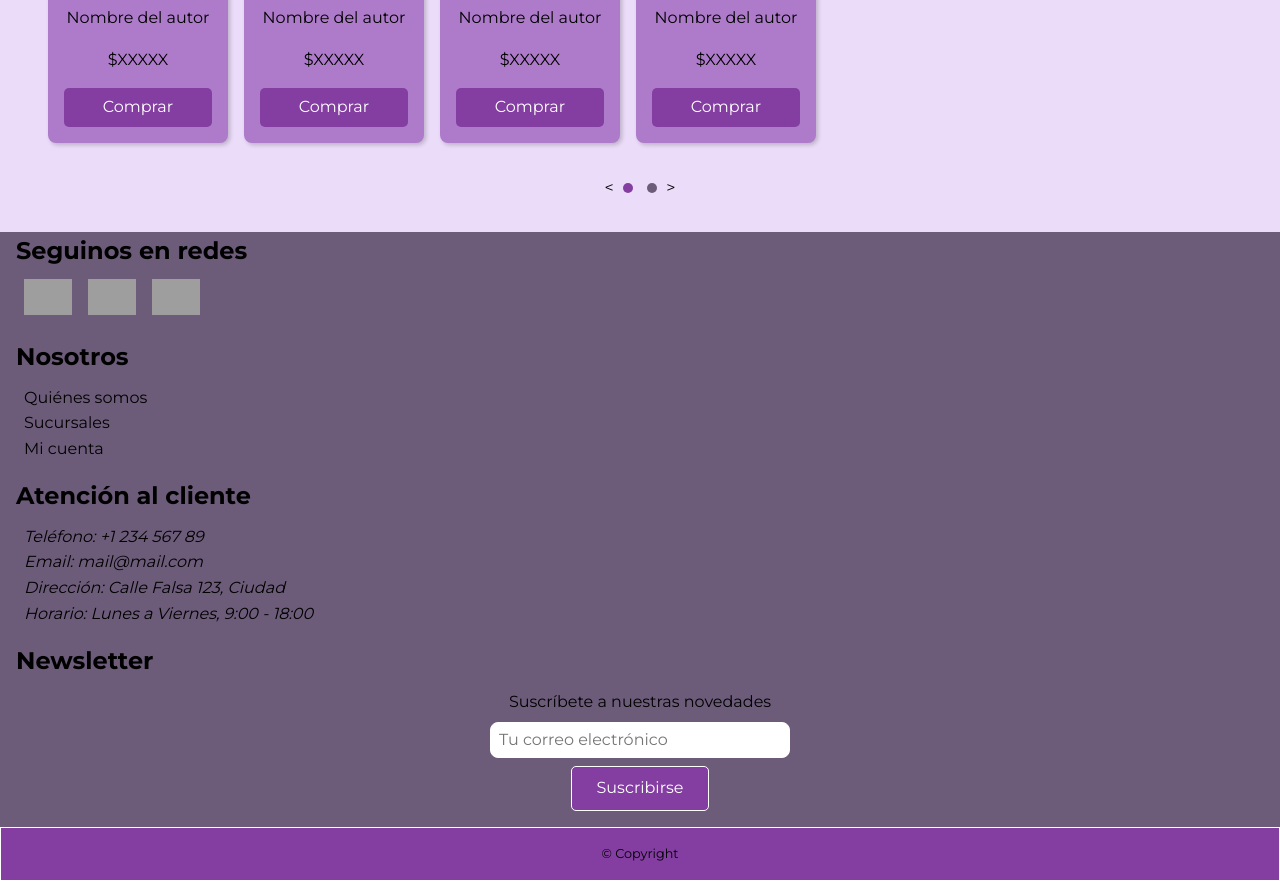
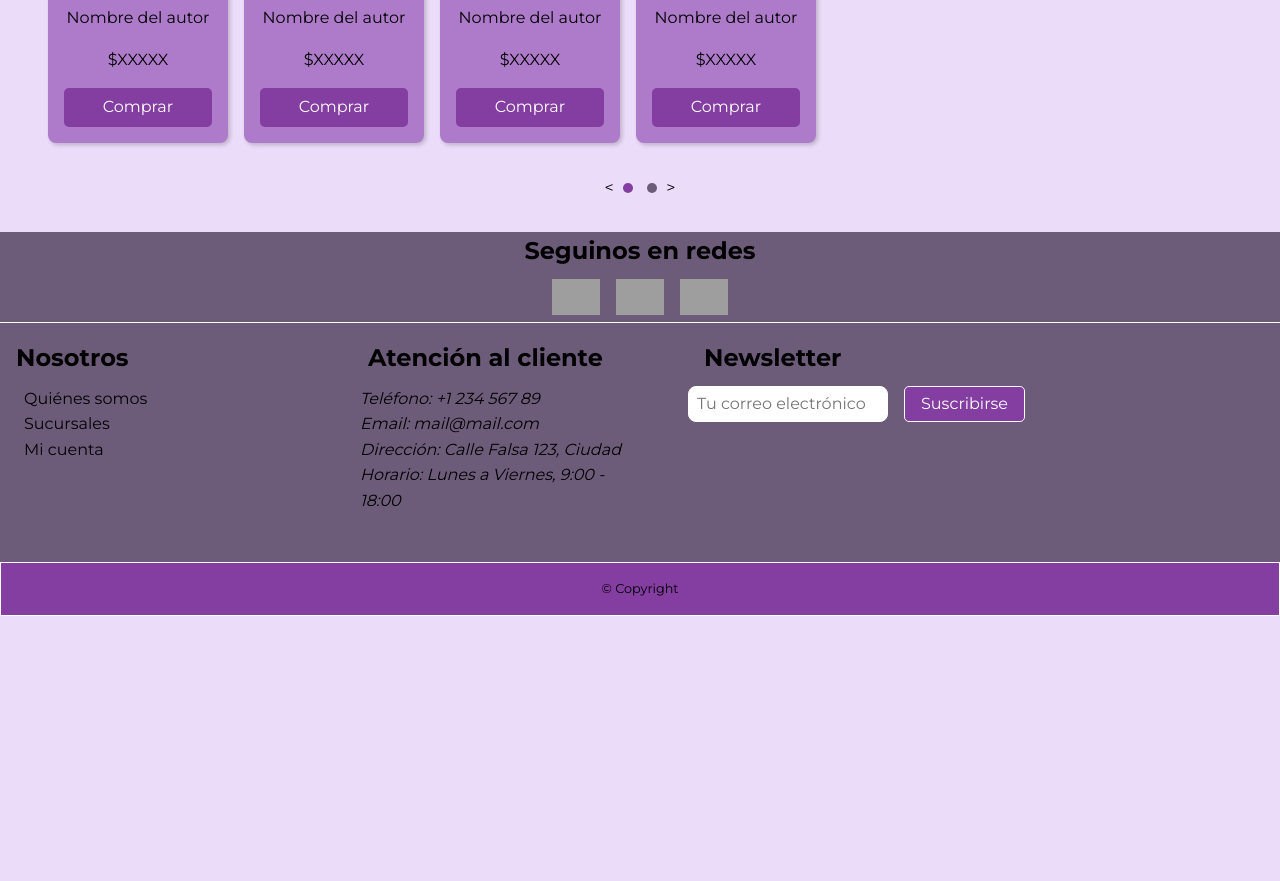
Before and after one commit to Dagyss/PAWPrints-Ecommerce, a PHP site: page / in a window 1280 px wide. Shown: the part 1096-1977 px from the top of the page. After the commit the page ends 1712 px from the top, so only its background shows below. Run offline with PHP 8.4, Linux system fonts and the light colour scheme; grey boxes are pictures that could not be loaded.

Commit message:
Culminamos estilos para el footer

```diff
--- a/public/about-us.html
+++ b/public/about-us.html
@@ -122,7 +122,6 @@
         <section>
             <h2>Newsletter</h2>
             <form>
-                <label for="email">Suscríbete a nuestras novedades</label>
                 <input type="email" id="email" name="email" placeholder="Tu correo electrónico" required>
                 <button type="submit">Suscribirse</button>
             </form>
--- a/public/book.html
+++ b/public/book.html
@@ -113,7 +113,6 @@
         <section>
             <h2>Newsletter</h2>
             <form>
-                <label for="email">Suscríbete a nuestras novedades</label>
                 <input type="email" id="email" name="email" placeholder="Tu correo electrónico" required>
                 <button type="submit">Suscribirse</button>
             </form>
--- a/public/books.html
+++ b/public/books.html
@@ -216,7 +216,6 @@
         <section>
             <h2>Newsletter</h2>
             <form>
-                <label for="email">Suscríbete a nuestras novedades</label>
                 <input type="email" id="email" name="email" placeholder="Tu correo electrónico" required>
                 <button type="submit">Suscribirse</button>
             </form>
--- a/public/branches.html
+++ b/public/branches.html
@@ -160,7 +160,6 @@
         <section>
             <h2>Newsletter</h2>
             <form>
-                <label for="email">Suscríbete a nuestras novedades</label>
                 <input type="email" id="email" name="email" placeholder="Tu correo electrónico" required>
                 <button type="submit">Suscribirse</button>
             </form>
--- a/public/checkout-form.html
+++ b/public/checkout-form.html
@@ -160,7 +160,7 @@
         </div>
       </main>
 
-      <footer>
+    <footer>
         <section>
             <h2>Seguinos en redes</h2>
             <ul>
@@ -194,7 +194,6 @@
         <section>
             <h2>Newsletter</h2>
             <form>
-                <label for="email">Suscríbete a nuestras novedades</label>
                 <input type="email" id="email" name="email" placeholder="Tu correo electrónico" required>
                 <button type="submit">Suscribirse</button>
             </form>
--- a/public/create-account.html
+++ b/public/create-account.html
@@ -130,7 +130,6 @@
         <section>
             <h2>Newsletter</h2>
             <form>
-                <label for="email">Suscríbete a nuestras novedades</label>
                 <input type="email" id="email" name="email" placeholder="Tu correo electrónico" required>
                 <button type="submit">Suscribirse</button>
             </form>
--- a/public/footer.html
+++ b/public/footer.html
@@ -32,7 +32,6 @@
     <section>
         <h2>Newsletter</h2>
         <form>
-            <label for="email">Suscríbete a nuestras novedades</label>
             <input type="email" id="email" name="email" placeholder="Tu correo electrónico" required>
             <button type="submit">Suscribirse</button>
         </form>
--- a/public/index.html
+++ b/public/index.html
@@ -212,7 +212,6 @@
         <section>
             <h2>Newsletter</h2>
             <form>
-                <label for="email">Suscríbete a nuestras novedades</label>
                 <input type="email" id="email" name="email" placeholder="Tu correo electrónico" required>
                 <button type="submit">Suscribirse</button>
             </form>
--- a/public/login.html
+++ b/public/login.html
@@ -121,7 +121,6 @@
         <section>
             <h2>Newsletter</h2>
             <form>
-                <label for="email">Suscríbete a nuestras novedades</label>
                 <input type="email" id="email" name="email" placeholder="Tu correo electrónico" required>
                 <button type="submit">Suscribirse</button>
             </form>
--- a/public/purchase-datails.html
+++ b/public/purchase-datails.html
@@ -162,7 +162,6 @@
         <section>
             <h2>Newsletter</h2>
             <form>
-                <label for="email">Suscríbete a nuestras novedades</label>
                 <input type="email" id="email" name="email" placeholder="Tu correo electrónico" required>
                 <button type="submit">Suscribirse</button>
             </form>
--- a/public/purchase-history.html
+++ b/public/purchase-history.html
@@ -133,7 +133,6 @@
         <section>
             <h2>Newsletter</h2>
             <form>
-                <label for="email">Suscríbete a nuestras novedades</label>
                 <input type="email" id="email" name="email" placeholder="Tu correo electrónico" required>
                 <button type="submit">Suscribirse</button>
             </form>
--- a/public/shopping-cart.html
+++ b/public/shopping-cart.html
@@ -147,7 +147,6 @@
         <section>
             <h2>Newsletter</h2>
             <form>
-                <label for="email">Suscríbete a nuestras novedades</label>
                 <input type="email" id="email" name="email" placeholder="Tu correo electrónico" required>
                 <button type="submit">Suscribirse</button>
             </form>
--- a/public/styles/footer.css
+++ b/public/styles/footer.css
@@ -6,7 +6,7 @@ footer {
     flex-direction: column;
     gap: 1rem;
 }
-footer section, footer nav{
+footer section h2, footer nav{
     padding: 0 1rem;
 }
 
@@ -18,8 +18,9 @@ footer section:first-of-type ul {
     display: flex;
     gap: 1rem;
     list-style: none;
-    padding: 0 .5rem;
+    padding: 0 1rem;
     color: var(--background-contents);
+    border-bottom: 1px solid var(--contrast-text-color);
 }
 
 footer nav ul,
@@ -68,3 +69,56 @@ footer p small{
     text-align: center;
     padding: 1rem 0;
 }
+
+@media (min-width: 768px) {
+    footer {
+        flex-direction: row;
+        flex-wrap: wrap;
+        align-items: flex-start;
+    }
+
+    footer section, footer nav {
+        flex: 1 1 20%;
+        max-width: 25%;
+        padding: 0 1rem;
+    }
+
+    footer section:first-of-type {
+        order: -1;
+        flex: 1 1 100%;
+        max-width: 100%;
+        display: flex;
+        flex-direction: column;
+        align-items: center;
+        border-bottom: 1px solid var(--contrast-text-color);
+    }
+
+    footer section:first-of-type ul {
+        justify-content: center;
+        padding: 0;
+        border-bottom: none;
+    }
+
+    footer form {
+        flex-direction: row;
+        justify-content: flex-start;
+        align-items: center;
+        flex-wrap: nowrap;
+    }
+
+    footer input {
+        width: auto;
+        flex: 1;
+        max-width: 200px;
+        margin-right: 0.5rem;
+    }
+
+    footer button {
+        padding: 0.5rem 1rem;
+    }
+
+    footer p {
+        order: 1;
+        margin-top: 2rem;
+    }
+}
```
